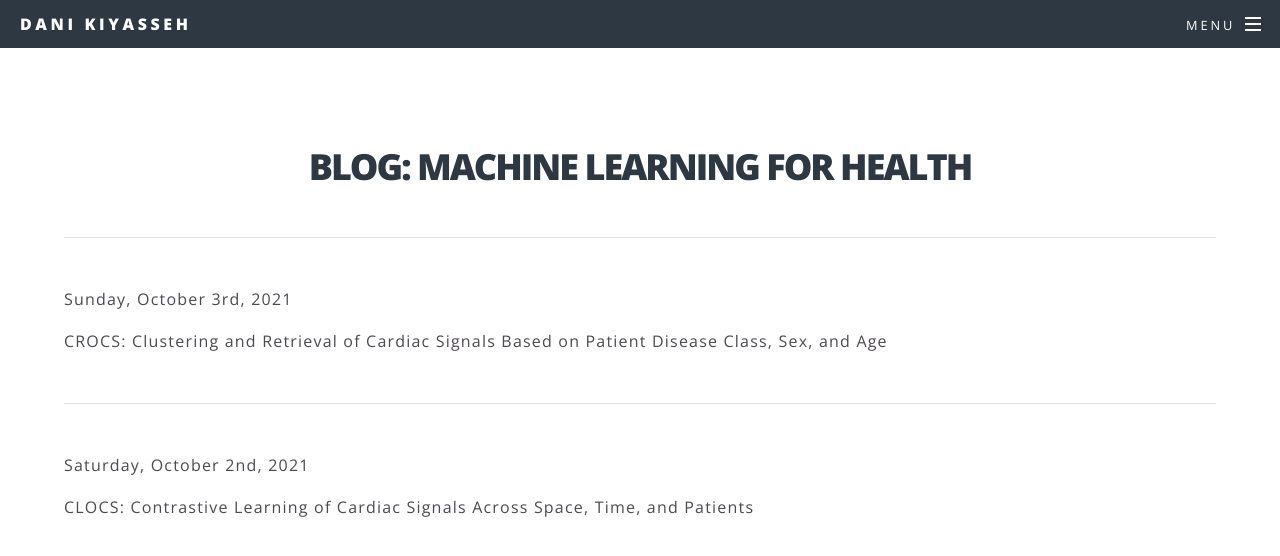
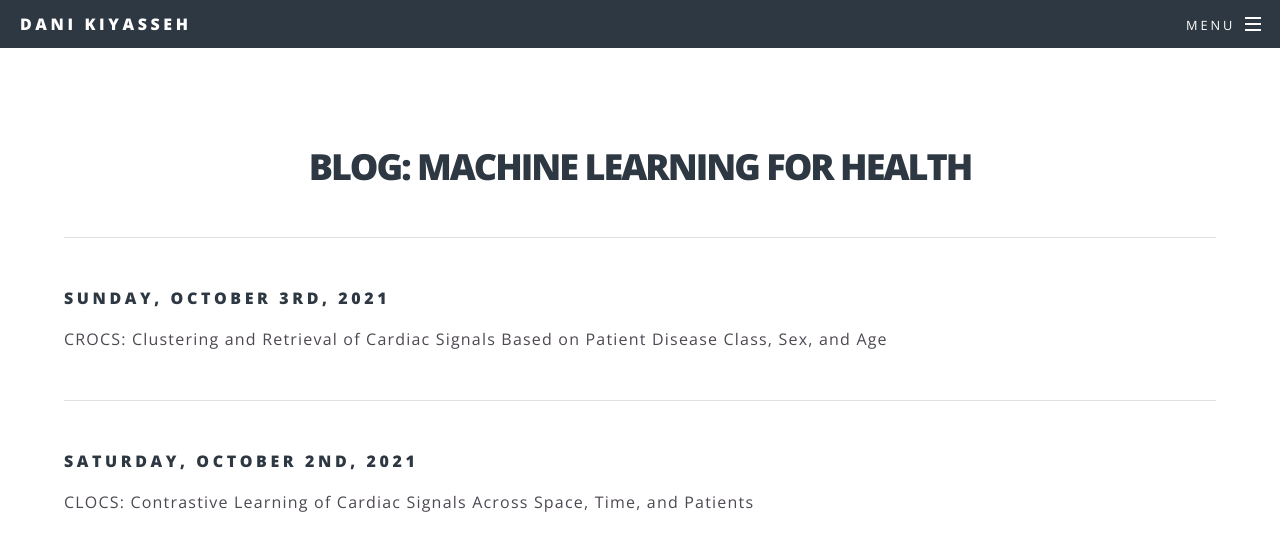
Before and after one commit to danikiyasseh/danikiyasseh.github.io, a Jekyll site: the page blogs/index.html, which Jekyll copies as it is, in a window 1280 px wide. Shown: the top 556 px of the page. Built offline with Jekyll 4.4.1, drawn with Linux system fonts in a browser that asks for light colours; a style sheet for code colours, icons or effects is not loaded.

Commit message:
Update index.html

```diff
--- a/blogs/index.html
+++ b/blogs/index.html
@@ -80,9 +80,9 @@
 
                 <hr>
 
-								<p>
+								<h4>
 								Sunday, October 3rd, 2021
-								</p>
+								</h4>
 
 								<p>
 								<a href="https://danikiyasseh.github.io/blogs/CROCS/">CROCS: Clustering and Retrieval of Cardiac Signals Based on Patient Disease Class, Sex, and Age</a>
@@ -90,9 +90,9 @@
 
                 <hr>
 
-								<p>
+								<h4>
 								Saturday, October 2nd, 2021
-								</p>
+								</h4>
 
 								<p>
 								<a href="https://danikiyasseh.github.io/blogs/CLOCS/index.html">CLOCS: Contrastive Learning of Cardiac Signals Across Space, Time, and Patients</a>
```
